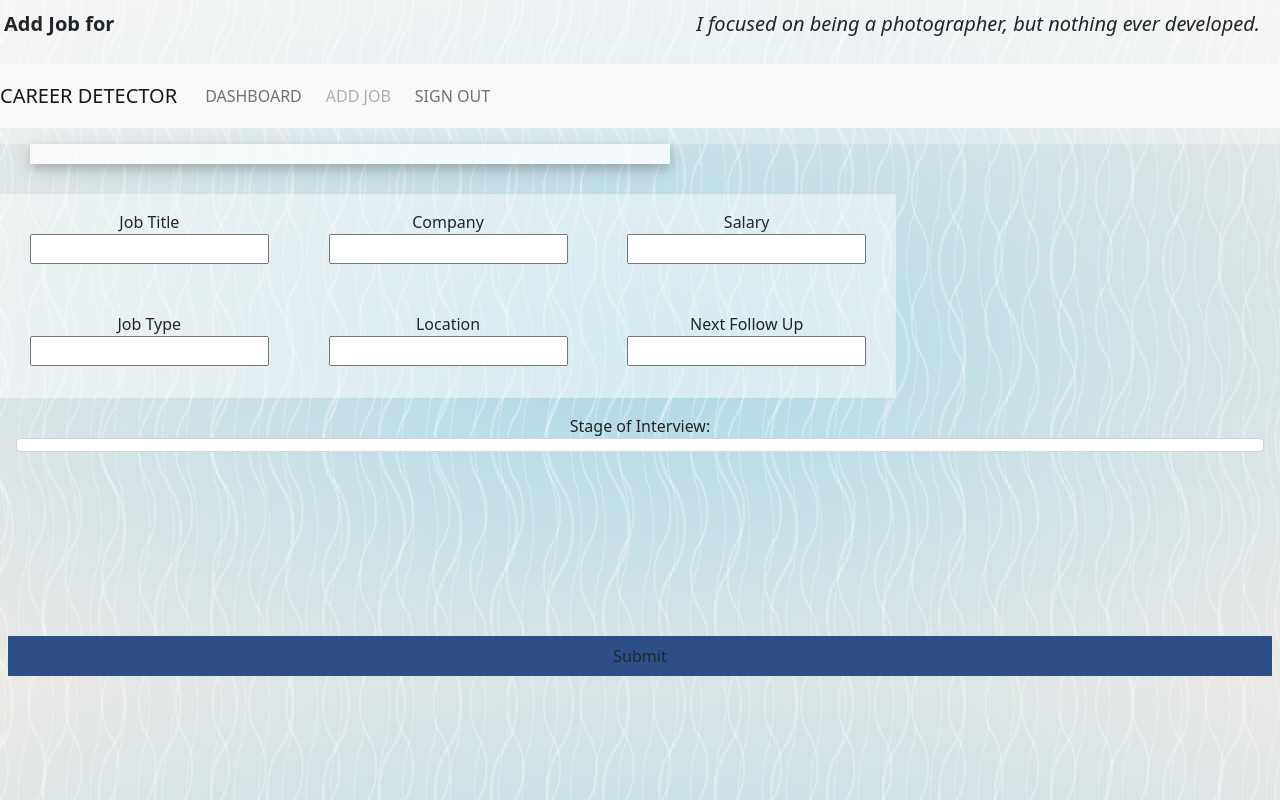
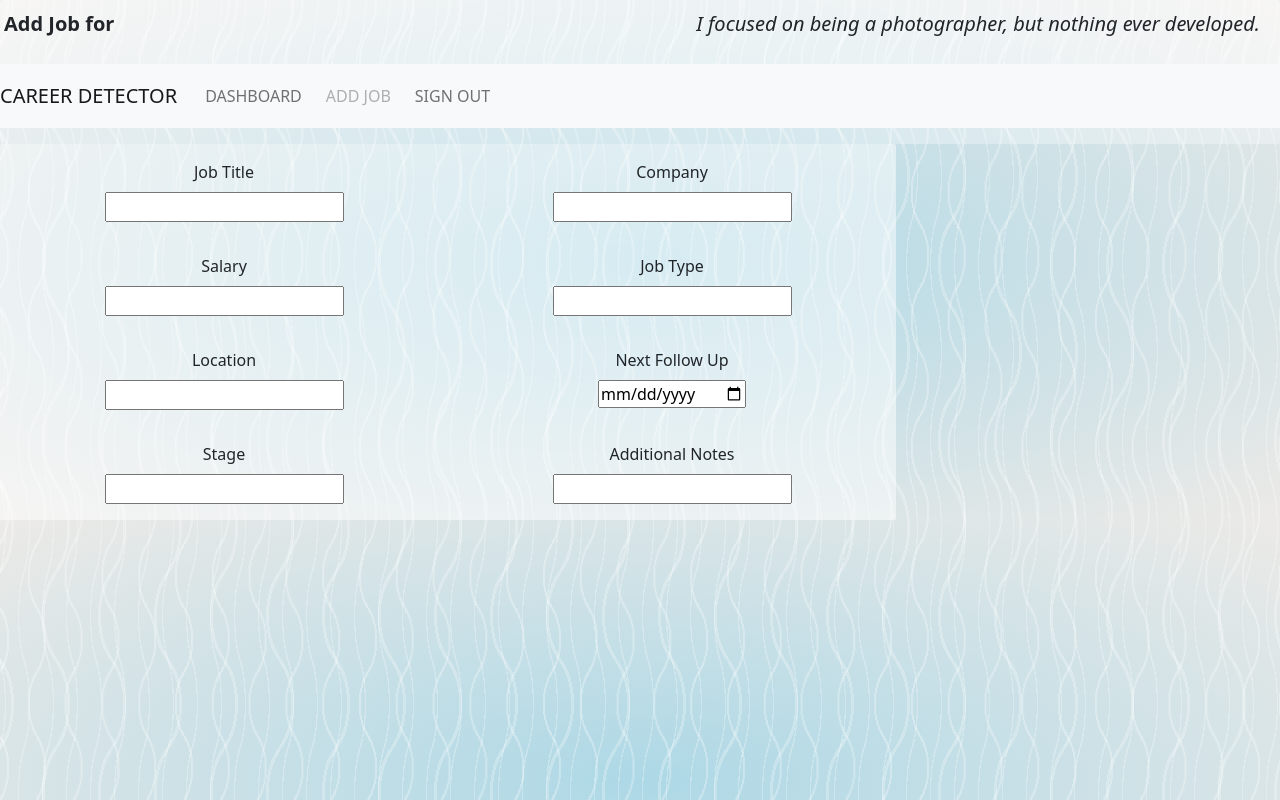
Before and after one commit to xterra111/CareerDetector, a React (Create React App) app in the folder client/: page /career-detector/add-job in a window 1280 px wide. Built offline with nearby package versions, Linux system fonts and the light colour scheme; a web font is replaced by a local one.

Commit message:
Css and AddJob updates

```diff
--- a/client/src/App.css
+++ b/client/src/App.css
@@ -347,7 +347,7 @@ https://www.sliderrevolution.com/resources/css-forms/
 }
 
 .form-sizing-double{
-  padding: 10px 16px;
+  padding: 10px 0px;
 	width: 600px;
 	text-align: center;
   background-color: inherit;
--- a/client/src/views/AddJob.js
+++ b/client/src/views/AddJob.js
@@ -15,31 +15,10 @@ const AddJob = () => {
 		//Date Example: https://gist.github.com/mohanramphp/af4f0267f5b1c3c0e726e18019eb2a0b
 	const [notes, setNotes] = useState("");
 	const [stage, setStage] = useState(""); // drop down
-	const [skills, setSkills] = useState("");
-	const [benefits, setBenefits] = useState("");
 	const [createdBy, setCreatedBy] = useState("");
 		//is this needed here?
 	const navigate = useNavigate();
     const [errors, setErrors] = useState({});
-
-// Job Title: Text
-// Company: Text
-// Stage of Application:
-	// 	"Applied",
-	// 	"Pending Company Response",
-	// 	"Technical Interview",
-	// 	"Pending Company Offer",
-	// 	"Pending My Decision",
-	// 	"Other: See Additional Notes",
-// - Other: See Additional Notes
-// Salary: Integer
-// Remote:
-// - Unknown
-// - Remote
-// - Hybrid
-// - On-Site
-// Location: Text
-// Additional Notes: Text Area
 
 	const onSubmitHandler = (e) => {
         e.preventDefault();
@@ -52,8 +31,6 @@ const AddJob = () => {
 			followUp,
 			notes,
 			stage,
-			skills,
-			benefits,
 			createdBy
         })
             .then((res) => {
@@ -133,18 +110,18 @@ const AddJob = () => {
 |    | /     \ |
 '    ''       `'
 		 --> */}
-			<div class="d-flex justify-content-center align-items-center polaroid-side-display">
+			{/* <div class="d-flex justify-content-center align-items-center polaroid-side-display">
 				<div class="text-center ">
-					{/* <img
+					<img
 						src="../views/img/2011-austria-tunnel-of-windows.jpg"
 						alt="austria-tunnel-of-windows"
 						class="polaroid-sizing"
-					/> */}
+					/>
 					<div class="container">
-						{/* <p>Austria 2011 - L.Chen</p> */}
+						<p>Austria 2011 - L.Chen</p>
 					</div>
 				</div>
-			</div>
+			</div> */}
 
 			{/* <!--
 		.---. .--. .--. .    .
@@ -159,10 +136,12 @@ const AddJob = () => {
 			>
 				<div className="d-flex justify-content-center">
 					{/* <input type="hidden" value="${userLogin.id}" path="user"/> */}
-					<p className="form-sizing-double card-body">
-						<label> Job Title </label>
+					<div className="form-sizing-double card-body">
+						<label className="form-label"> Job Title </label>
+						<br/>
 						<input
 							type="text"
+							name="jobTitle"
 							onChange={(e) => {
 								setJobTitle(e.target.value)
 							}} />
@@ -171,11 +150,13 @@ const AddJob = () => {
 								<p>{errors.jobTitle.message}</p> :
 								null
 						}
-					</p>
-					<p className="form-sizing-double form-group card-body">
-						<label> Company </label>
+					</div>
+					<div className="form-sizing-double card-body">
+						<label className="form-label"> Company </label>
+						<br/>
 						<input
 							type="text"
+							name="company"
 							onChange={(e) => {
 								setCompany(e.target.value)
 							}} />
@@ -184,11 +165,15 @@ const AddJob = () => {
 								<p>{errors.company.message}</p> :
 								null
 						}
-					</p>
-					<p className="form-sizing-double form-group card-body">
-						<label> Salary </label>
+					</div>
+				</div>
+				<div className="d-flex justify-content-center">
+					<div className="form-sizing-double card-body">
+						<label className="form-label"> Salary </label>
+						<br/>
 						<input
-							type="text"
+							type="number"
+							name="salary"
 							onChange={(e) => {
 								setSalary(e.target.value)
 							}} />
@@ -197,13 +182,13 @@ const AddJob = () => {
 								<p>{errors.salary.message}</p> :
 								null
 						}
-					</p>
-				</div>
-				<div className="d-flex justify-content-center">
-					<p className="form-sizing-double form-group card-body">
-						<label> Job Type </label>
+					</div>
+					<div className="form-sizing-double card-body">
+						<label className="form-label"> Job Type </label>
+						<br/>
 						<input
 							type="text"
+							name="jobType"
 							onChange={(e) => {
 								setJobType(e.target.value)
 							}} />
@@ -212,11 +197,15 @@ const AddJob = () => {
 								<p>{errors.jobType.message}</p> :
 								null
 						}
-					</p>
-					<p className="form-sizing-double form-group card-body">
-						<label> Location </label>
+					</div>
+				</div>
+				<div className="d-flex justify-content-center">
+					<div className="form-sizing-double card-body">
+						<label className="form-label"> Location </label>
+						<br/>
 						<input
 							type="text"
+							name="location"
 							onChange={(e) => {
 								setLocation(e.target.value)
 							}} />
@@ -225,11 +214,13 @@ const AddJob = () => {
 								<p>{errors.location.message}</p> :
 								null
 						}
-					</p>
-					<p className="form-sizing-double form-group card-body">
-						<label> Next Follow Up </label>
+					</div>
+					<div className="form-sizing-double card-body">
+						<label className="form-label"> Next Follow Up </label>
+						<br/>
 						<input
-							type="text"
+							type="date"
+							name="followUp"
 							onChange={(e) => {
 								setFollowUp(e.target.value)
 							}} />
@@ -238,150 +229,63 @@ const AddJob = () => {
 								<p>{errors.followUp.message}</p> :
 								null
 						}
-					</p>
+					</div>
+				</div>
+				<div className="d-flex justify-content-center">
+					<div className="form-sizing-double card-body">
+						<label className="form-label"> Stage </label>
+						<br/>
+						<input
+							type="text"
+							name="stage"
+							onChange={(e) => {
+								setLocation(e.target.value)
+							}} />
+						{
+							errors.stage ?
+								<p>{errors.stage.message}</p> :
+								null
+						}
+				</div>
+					<div className="form-sizing-double card-body">
+						<label className="form-label"> Additional Notes </label>
+						<br/>
+						<input
+							type="text"
+							name="notes"
+							onChange={(e) => {
+								setNotes(e.target.value)
+							}} />
+						{
+							errors.notes ?
+								<p>{errors.notes.message}</p> :
+								null
+						}
+					</div>
 				</div>
 
-			</form>
-
-
-			<form>
-				<div class="d-flex justify-content-center">
-					{/* <!-- userId --> */}
-					{/* <form:input type="hidden" value="${userLogin.id}" path="user" /> */}
-
-					<form input type="hidden" value="" path="user" />
-
-					<div class="form-sizing-double form-group card-body">
-						{/* <form:label path="stageOfInterview">Stage of Interview:</form:label> */}
-
-						<form label="stageOfInterview">Stage of Interview:</form>
-						{/* <form:errors class="text-danger" path="stageOfInterview" /> */}
-						<form input class="form-control" path="stageOfInterview" />
-					</div>
-
-					{/* <div class="form-sizing-double form-group card-body">
-						<form:label path="nextFollowUp">
-							Next Follow Up (Optional):
-						</form:label>
-						<form:errors class="text-danger" path="nextFollowUp" />
-						<form:input type="date" class="form-control" path="nextFollowUp" />
-          </div> */}
-				</div>
-				<div class="d-flex justify-content-center">
-					<div class="form-sizing-double form-group card-body">
-						{/* <form:label path="jobTitle">Job Title:</form:label>
-						<form:errors class="text-danger" path="jobTitle" />
-						<form:input class="form-control" path="jobTitle" /> */}
-					</div>
-
-					<div class="form-sizing-double form-group card-body">
-						{/* <form:label path="company">Company:</form:label>
-						<form:errors class="text-danger" path="company" />
-						<form:input class="form-control" path="company" /> */}
-					</div>
-				</div>
-				<div class="d-flex justify-content-center">
-					<div class="form-sizing-double form-group card-body">
-						{/* <form:label path="areaOfExpertise">Area of Expertise:</form:label>
-						<form:errors class="text-danger" path="areaOfExpertise" />
-						<form:input class="form-control" path="areaOfExpertise" /> */}
-					</div>
-					<div class="form-sizing-double form-group card-body">
-						{/* <form:label path="salary">Salary (Optional):</form:label>
-						<form:errors class="text-danger" path="salary" />
-						<form:input type="number" class="form-control" path="salary" /> */}
-					</div>
-				</div>
-				<div class="d-flex justify-content-center">
-					<div class="form-sizing-double form-group card-body">
-						{/* <form:label path="dateApplied">Date Applied (Optional):</form:label>
-						<form:errors class="text-danger" path="dateApplied" />
-						<form:input type="date" class="form-control" path="dateApplied" /> */}
-					</div>
-					<div class="form-sizing-double form-group card-body">
-						{/* <form:label path="excitementLevel">Excitement Level:</form:label>
-						<form:errors class="text-danger" path="excitementLevel" />
-						<form:select
-							class="form-control"
-							path="excitementLevel"
-							name="excitementLevel">
-							<option value="0 - No Opinion">0 - No Opinion</option>
-							<option value="1 - Not Excited">1 - Not Excited</option>
-							<option value="2 - Leaning toward no">
-								2 - Leaning toward no
-							</option>
-							<option value="3 - Leaning toward yes">
-								3 - Leaning toward yes
-							</option>
-							<option value="4 - Really excited!">4 - Really excited!</option>
-							<option value="Other: See Additional Notes">
-								Other: See Additional Notes
-							</option>
-						</form:select> */}
-					</div>
-
-					<div class="form-sizing-double form-group card-body">
-						{/* <form:label path="location">Location:</form:label>
-						<form:errors class="text-danger" path="location" />
-						<form:select
-							class="form-sizing-single form-control"
-							path="location"
-							name="location">
-							<option value="unknown">Unknown</option>
-							<option value="inPerson">In Person</option>
-							<option value="hybrid">Hybrid</option>
-							<option value="remote">Remote</option>
-						</form:select> */}
-					</div>
-				</div>
-				<div class="d-flex justify-content-center">
-					<div class="form-sizing-double form-group card-body">
-						{/* <form:label path="contactInformation">
-							Contact Information:
-						</form:label>
-						<form:errors class="text-danger" path="contactInformation" />
-						<br />
-						<form:textarea class="form-control" path="contactInformation" /> */}
-					</div>
-
-					<div class="form-sizing-double form-group card-body">
-						{/* <form:label path="jobDescription">
-							Job Description (Optional):
-						</form:label>
-						<form:errors class="text-danger" path="jobDescription" />
-						<br />
-						<form:textarea class="form-control" path="jobDescription" /> */}
-					</div>
-				</div>
-				<div class="d-flex justify-content-center">
-					<div class="form-sizing-double form-group card-body">
-						{/* <form:label path="notableBenefits">
-							Notable Benefits (Optional):
-						</form:label>
-						<form:errors class="text-danger" path="notableBenefits" />
-						<br />
-						<form:textarea class="form-control" path="notableBenefits" /> */}
-					</div>
-
-					<div class="form-sizing-double form-group card-body">
-						{/* <form:label path="additionalNotes">
-							Additional Notes (Optional):
-						</form:label> */}
-						{/* <form:errors class="text-danger" path="additionalNotes" />
-						<br />
-						<form:textarea class="form-control" path="additionalNotes" /> */}
-					</div>
-				</div>
-				<div class="box-link-style-submit text-center m-2">
-					<input
-						class="btn btn-link-style-submit form-sizing-single form-group"
-						type="submit"
-						value="Submit"
-					/>
-				</div>
 			</form>
 		</div>
 	);
 };
 
 export default AddJob;
+
+// Job Title: Text
+// Company: Text
+// Stage of Application:
+	// 	"Applied",
+	// 	"Pending Company Response",
+	// 	"Technical Interview",
+	// 	"Pending Company Offer",
+	// 	"Pending My Decision",
+	// 	"Other: See Additional Notes",
+// - Other: See Additional Notes
+// Salary: Integer
+// Remote:
+// - Unknown
+// - Remote
+// - Hybrid
+// - On-Site
+// Location: Text
+// Additional Notes: Text Area
```
Also changed, not shown: 1 other file (tests, documents, lock files or other folders).
